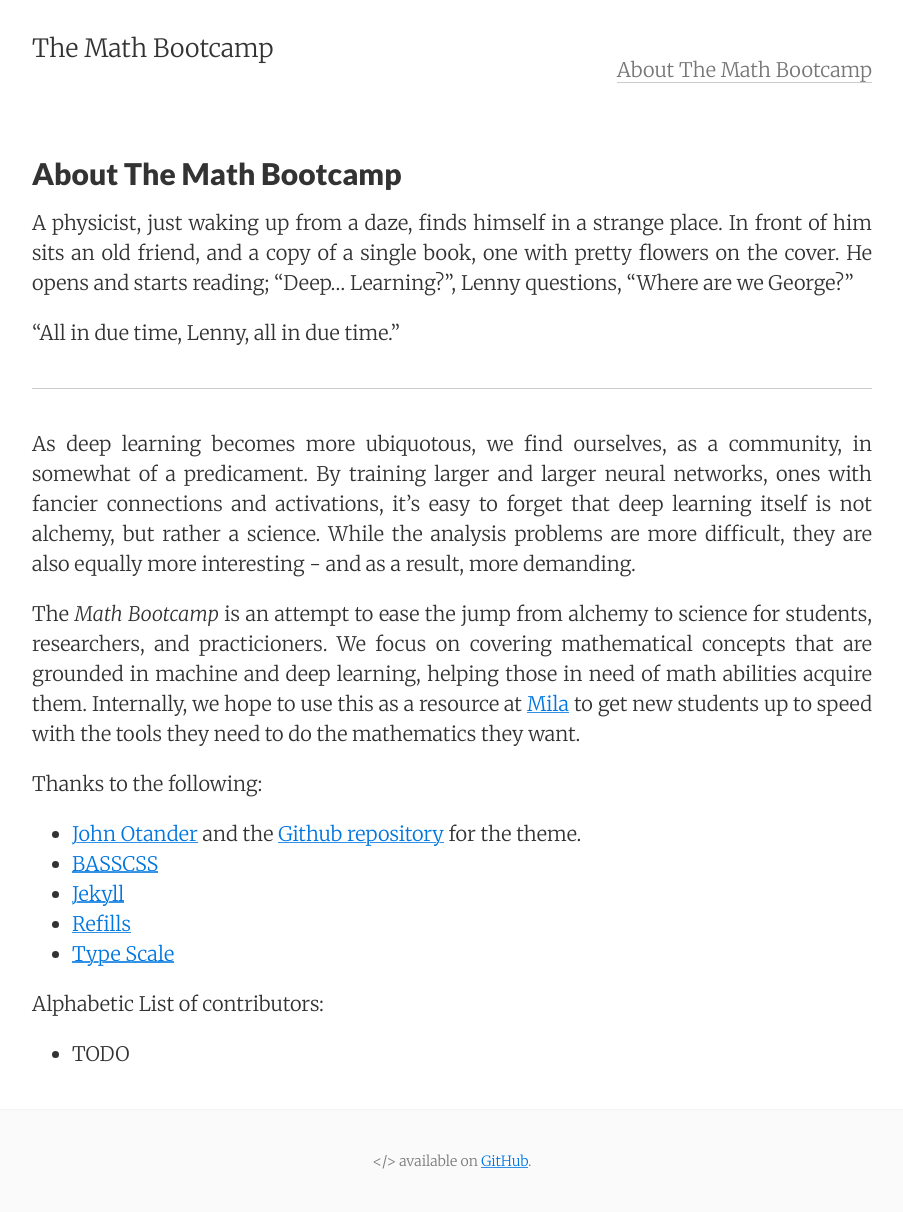
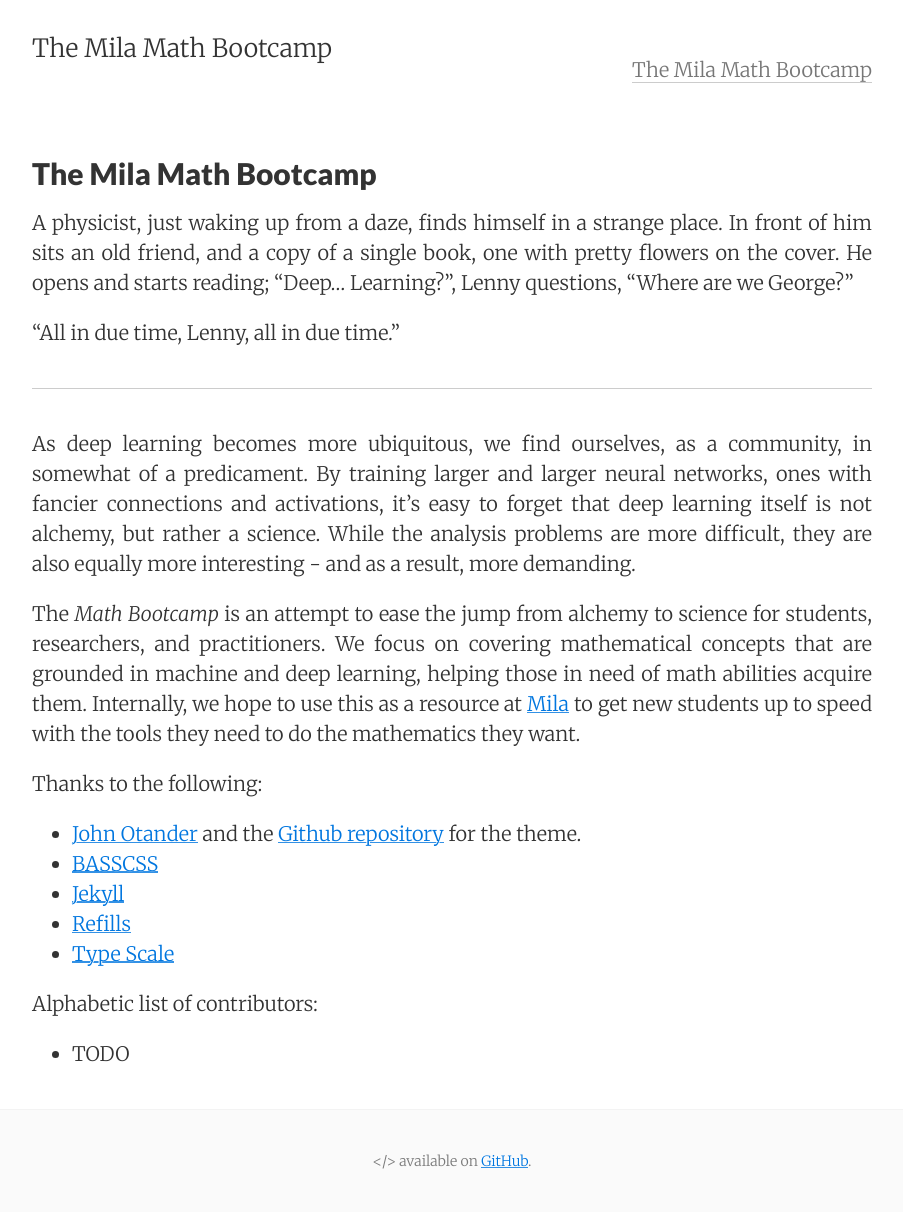
Before and after one commit to math-bootcamp/math-bootcamp.github.io, a Jekyll site: the page built from about.md, in a window 1280 px wide. Shown: the whole page, without its empty margins (188-1091 px from the left). Built offline with Jekyll 4.4.1, drawn with Linux system fonts in a browser that asks for light colours.

Commit message:
add outline and miscellaneous fixes

```diff
--- a/_config.yml
+++ b/_config.yml
@@ -1,5 +1,5 @@
 # Site settings
-title:       The Math Bootcamp
+title:       The Mila Math Bootcamp
 email:       bhairavmehta95@gmail.com
 author:      Bhairav Mehta
 description: "The homepage for Mila's Math Bootcamp"
--- a/about.md
+++ b/about.md
@@ -1,6 +1,6 @@
 ---
 layout: page
-title: About The Math Bootcamp
+title: The Mila Math Bootcamp
 permalink: /about/
 tags: about
 ---
@@ -11,9 +11,9 @@ A physicist, just waking up from a daze, finds himself in a strange place. In fr
 
 ---
 
-As deep learning becomes more ubiquotous, we find ourselves, as a community, in somewhat of a predicament. By training larger and larger neural networks, ones with fancier connections and activations, it's easy to forget that deep learning itself is not alchemy, but rather a science. While the analysis problems are more difficult, they are also equally more interesting - and as a result, more demanding.
+As deep learning becomes more ubiquitous, we find ourselves, as a community, in somewhat of a predicament. By training larger and larger neural networks, ones with fancier connections and activations, it's easy to forget that deep learning itself is not alchemy, but rather a science. While the analysis problems are more difficult, they are also equally more interesting - and as a result, more demanding.
 
-The _Math Bootcamp_ is an attempt to ease the jump from alchemy to science for students, researchers, and practicioners. We focus on covering mathematical concepts that are grounded in machine and deep learning, helping those in need of math abilities acquire them. Internally, we hope to use this as a resource at [Mila](https://mila.quebec/) to get new students up to speed with the tools they need to do the mathematics they want.
+The _Math Bootcamp_ is an attempt to ease the jump from alchemy to science for students, researchers, and practitioners. We focus on covering mathematical concepts that are grounded in machine and deep learning, helping those in need of math abilities acquire them. Internally, we hope to use this as a resource at [Mila](https://mila.quebec/) to get new students up to speed with the tools they need to do the mathematics they want.
 
 Thanks to the following:
 
@@ -23,5 +23,5 @@ Thanks to the following:
 * [Refills](http://refills.bourbon.io/)
 * [Type Scale](http://type-scale.com/)
 
-Alphabetic List of contributors:
+Alphabetic list of contributors:
 - TODO
```
Also changed, not shown: _posts/2019-07-23-the-derivative.md (+55 -19 lines).
